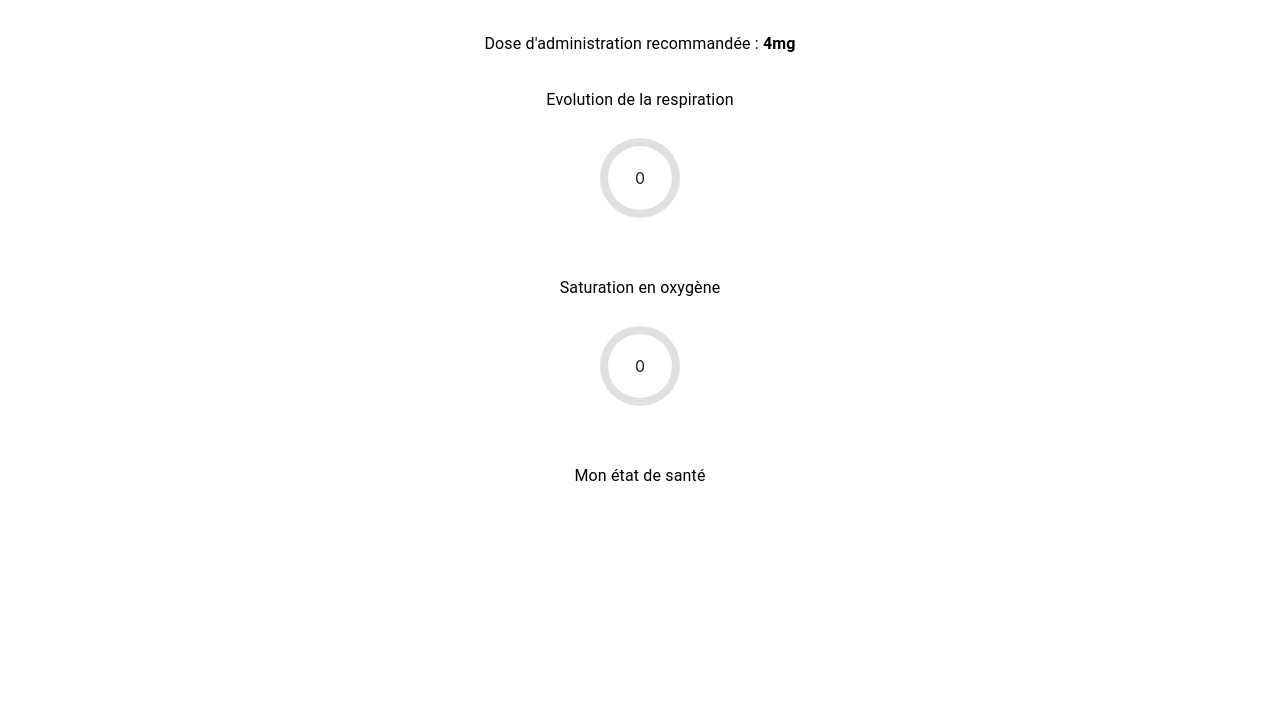
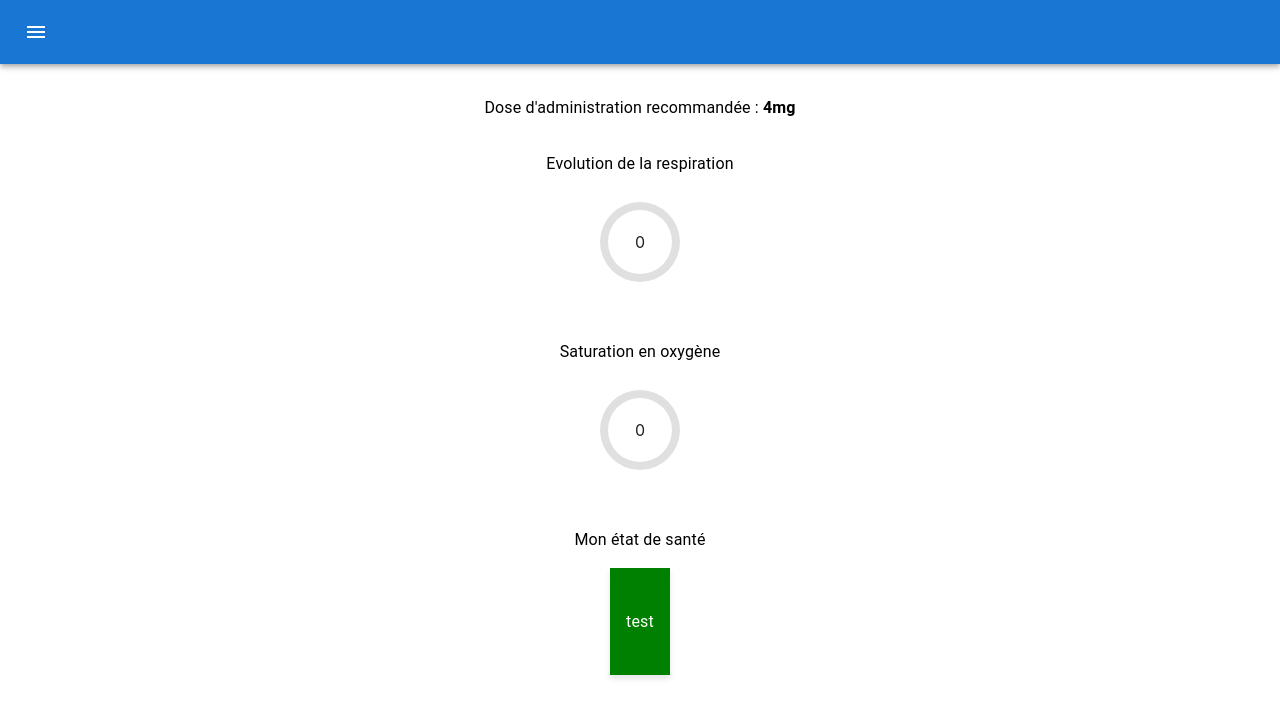
Before and after one commit to merebeabiguime/smart-biomarker-adjust, a React (Create React App) app in the folder frontend/: page / in a window 1280 px wide. Shown: the top 718 px of the page. Built offline with nearby package versions, Linux system fonts and the light colour scheme.

Commit message:
Implement Alert and Navbar

```diff
--- a/frontend/package.json
+++ b/frontend/package.json
@@ -5,6 +5,7 @@
   "dependencies": {
     "@emotion/react": "^11.13.3",
     "@emotion/styled": "^11.13.0",
+    "@mui/icons-material": "^6.1.4",
     "@mui/material": "^6.1.4",
     "@mui/x-charts": "^7.20.0",
     "@reduxjs/toolkit": "^2.3.0",
--- a/frontend/src/App.tsx
+++ b/frontend/src/App.tsx
@@ -3,9 +3,13 @@ import "./App.css";
 import GaugeChart from "./common/components/GaugeChart/GaugeChart";
 import BreathingStatus from "./modules/BreathingStatus/BreathingStatus";
 import OxygenStaturation from "./modules/OxygenSaturation/OxygenSaturation";
+import CrisisAlert from "./modules/CrisisAlert/CrisisAlert";
+import NavBar from "./common/NavBar/NavBar";
 
 function App() {
   return (
+    <>
+      <NavBar />
       <Container>
         <Grid2 container justifyContent={"center"} mt={4}>
           <Grid2>
@@ -34,8 +38,10 @@ function App() {
           <Grid2 mb={2} width={"100%"}>
             <Typography textAlign={"center"}>Mon état de santé</Typography>
           </Grid2>
+          <CrisisAlert />
         </Grid2>
       </Container>
+    </>
   );
 }
 
--- a/frontend/src/common/Alert/Alert.tsx
+++ b/frontend/src/common/Alert/Alert.tsx
@@ -3,7 +3,6 @@ import { TAlertProps } from "./types/TAlertProps";
 
 export default function Alert(props: TAlertProps) {
   return (
-    <Grid2 width={"80%"}>
     <Box
       sx={{
         backgroundColor: props.backgroundColor,
@@ -20,6 +19,5 @@ export default function Alert(props: TAlertProps) {
         {props.message}
       </Typography>
     </Box>
-    </Grid2>
   );
 }
--- /dev/null
+++ b/frontend/src/common/NavBar/NavBar.tsx
@@ -0,0 +1,20 @@
+import { AppBar, IconButton, Toolbar, Typography } from "@mui/material";
+import MenuIcon from "@mui/icons-material/Menu";
+
+export default function NavBar() {
+  return (
+    <AppBar sx={{ width: "100%" }} position="static">
+      <Toolbar>
+        <IconButton
+          size="large"
+          edge="start"
+          color="inherit"
+          aria-label="menu"
+          sx={{ mr: 2 }}
+        >
+          <MenuIcon />
+        </IconButton>
+      </Toolbar>
+    </AppBar>
+  );
+}
--- /dev/null
+++ b/frontend/src/modules/CrisisAlert/CrisisAlert.tsx
@@ -0,0 +1,11 @@
+import React from "react";
+import Alert from "../../common/Alert/Alert";
+import { Grid2 } from "@mui/material";
+
+export default function CrisisAlert() {
+  return (
+    <Grid2>
+      <Alert backgroundColor="green" fontColor="white" message="test" />
+    </Grid2>
+  );
+}
--- /dev/null
+++ b/frontend/src/modules/CrisisAlert/types/TCrisisAlertProps.ts
@@ -0,0 +1 @@
+export type TCrisisAlertProps = {};
```
Also changed, not shown: 1 other file (tests, documents, lock files or other folders). Lines whose indentation alone changed are shown as unchanged.
